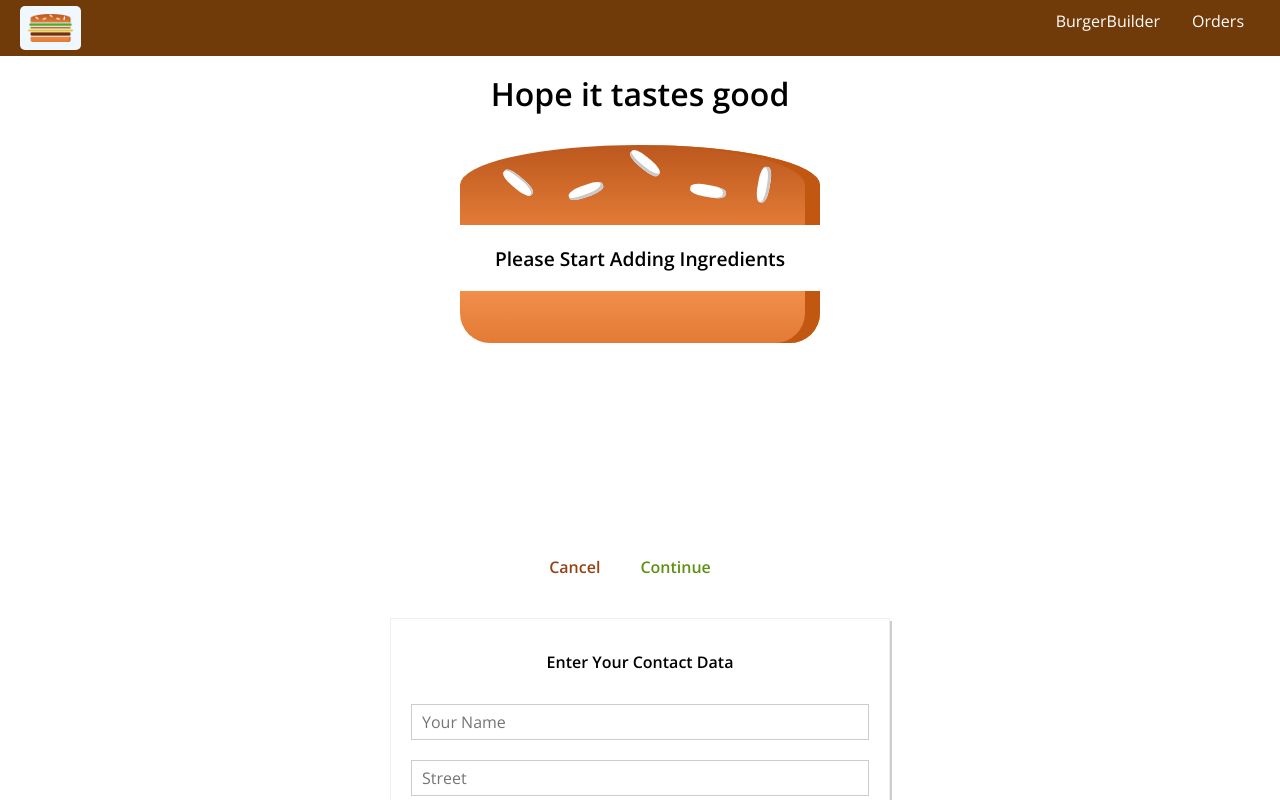
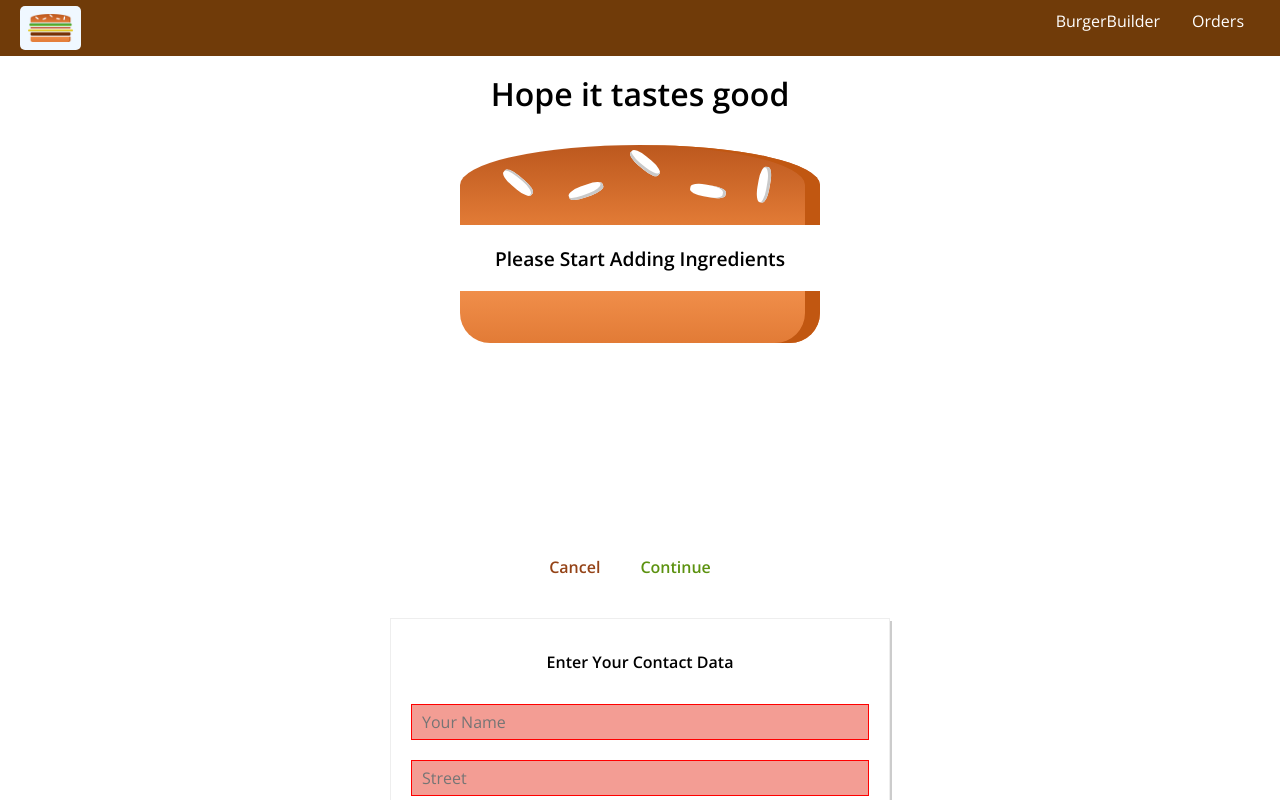
Before and after one commit to rrsrahul/WebDev, a React (Create React App) app in the folder React/Tutorials/burger/: page /checkout in a window 1280 px wide. Both pictures are taken after a click on the button "Continue". Shown: the top 800 px of the page. Built offline with nearby package versions, Linux system fonts and the light colour scheme.

Commit message:
FeedBack of Form Validation

```diff
--- a/React/Tutorials/burger/src/Components/UI/Input/Input.js
+++ b/React/Tutorials/burger/src/Components/UI/Input/Input.js
@@ -6,11 +6,17 @@ import classes from './Input.module.css'
 const input = (props)=>
 {
     let inputElement = null;
+    const inputClasses = [classes.InputElement];
+
+    if(props.invalid === true && props.shouldValidate)
+    {
+        inputClasses.push(classes.Invalid);
+    }
 
     switch(props.elementType)
     {
         case('input'):
-            inputElement=<input className={classes.InputElement}
+            inputElement=<input className={inputClasses.join(' ')}
             {...props.elementConfig}
             value={props.value}
             onChange={props.changed}/>
--- a/React/Tutorials/burger/src/Components/UI/Input/Input.module.css
+++ b/React/Tutorials/burger/src/Components/UI/Input/Input.module.css
@@ -30,3 +30,10 @@
     outline: none;
     background-color: #ccc;
 }
+
+.Invalid
+{
+    border: 1px solid red;
+    background-color: rgb(243, 157, 148);
+
+}
--- a/React/Tutorials/burger/src/Containers/Checkout/ContactData/ContactData.js
+++ b/React/Tutorials/burger/src/Containers/Checkout/ContactData/ContactData.js
@@ -192,6 +192,8 @@ class ContactData extends Component
                             elementType={formElement.config.elementType}
                             elementConfig={formElement.config.elementConfig}
                             value={formElement.config.value}
+                            invalid = {!formElement.config.valid}
+                            shouldValidate = {formElement.config.validation}
                             changed={ (event)=> { this.inputChangedHandler(event,formElement.id) } }/>
 
                         )
```
